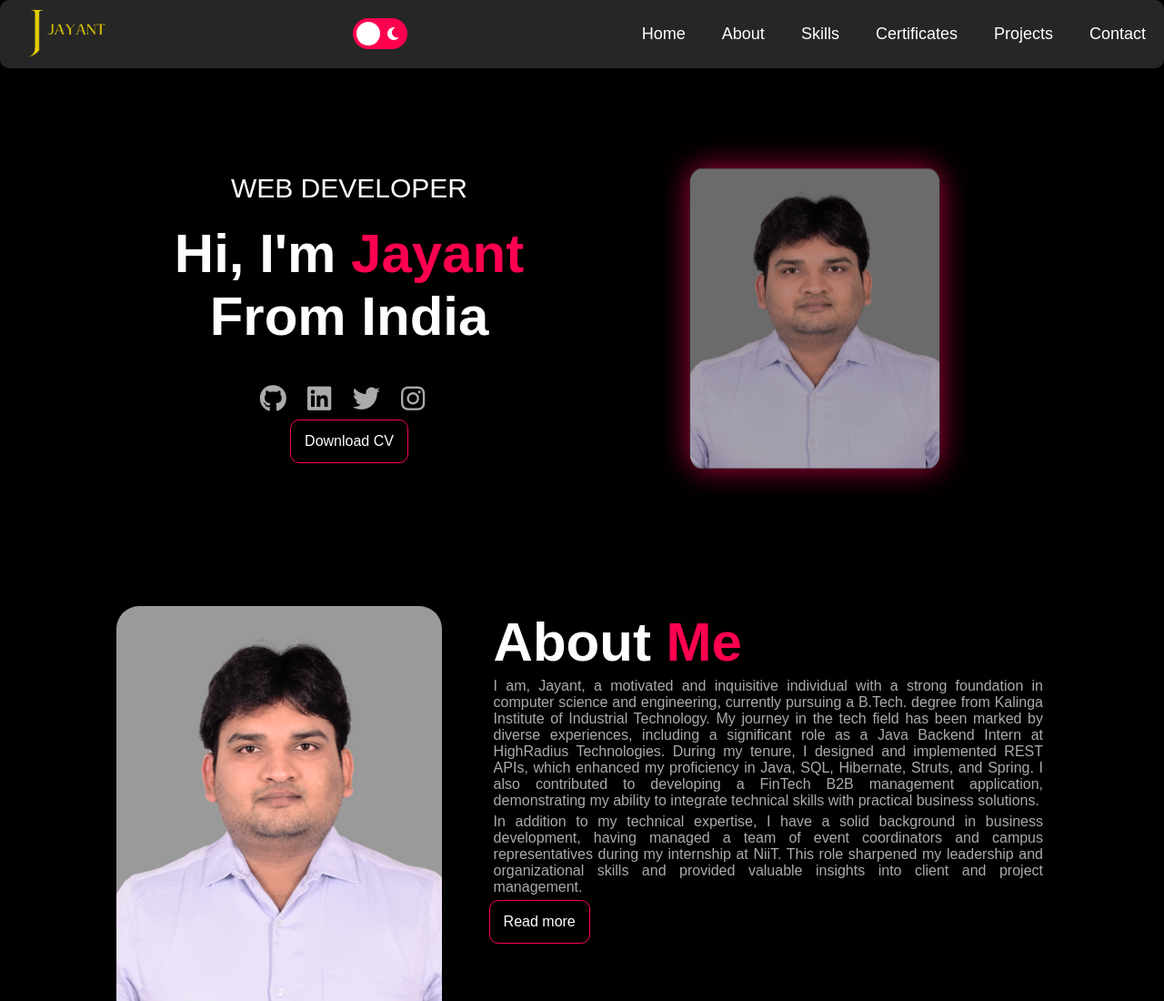
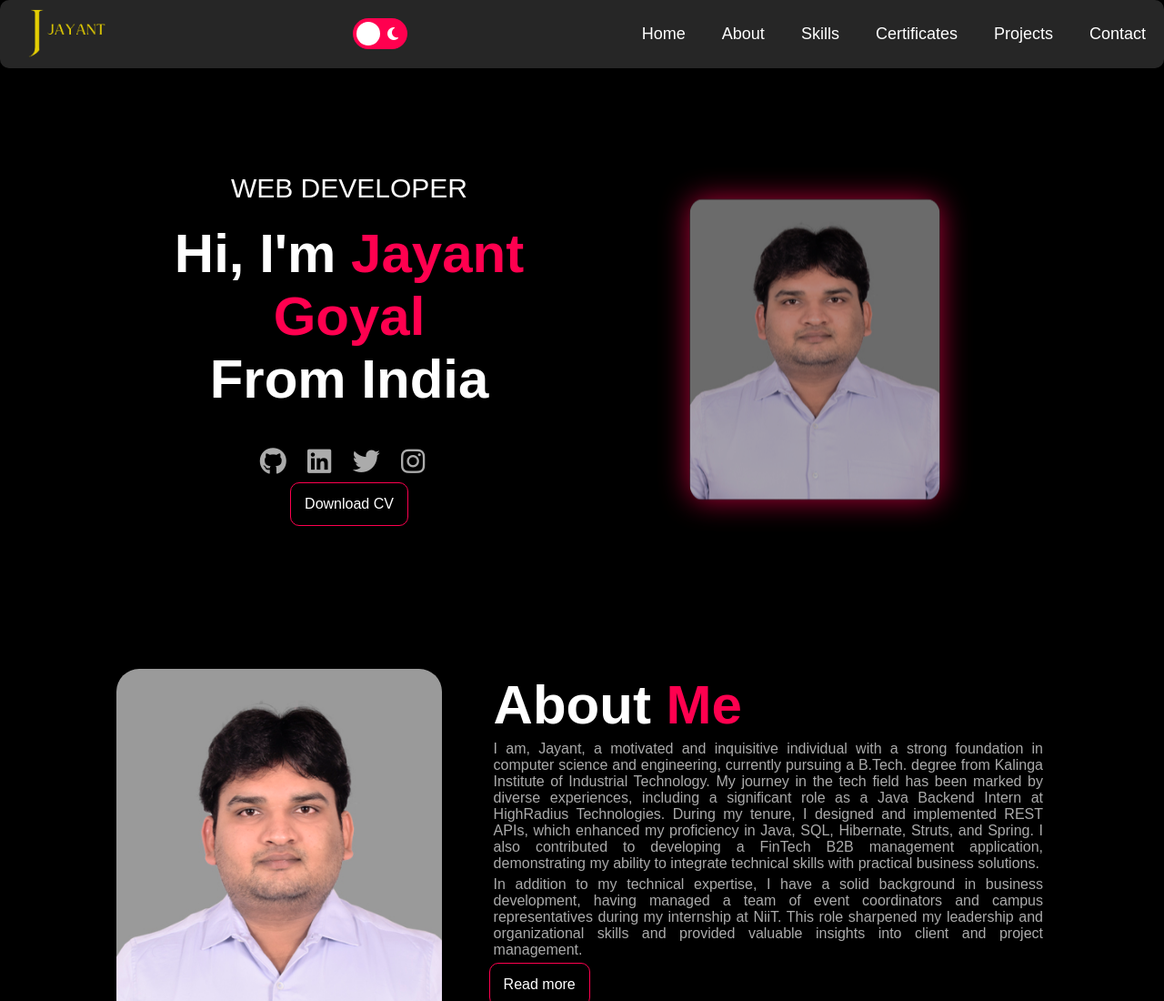
Before and after one commit to goyal1510/Portfolio-Website, a plain HTML site: page index.html in a window 1280 px wide. Shown: the top 1100 px of the page at 91% size. Drawn offline with Linux system fonts and the light colour scheme.

Commit message:
name changed for the test deploy purpose again2

```diff
--- a/index.html
+++ b/index.html
@@ -41,7 +41,7 @@
                     <div class="name">
                         <p>WEB DEVELOPER</p>
                         <h1>
-                            Hi, I'm <span> Jayant </span><br />
+                            Hi, I'm <span> Jayant Goyal </span><br />
                             From India
                         </h1>
                         <div class="social-icons">
```
